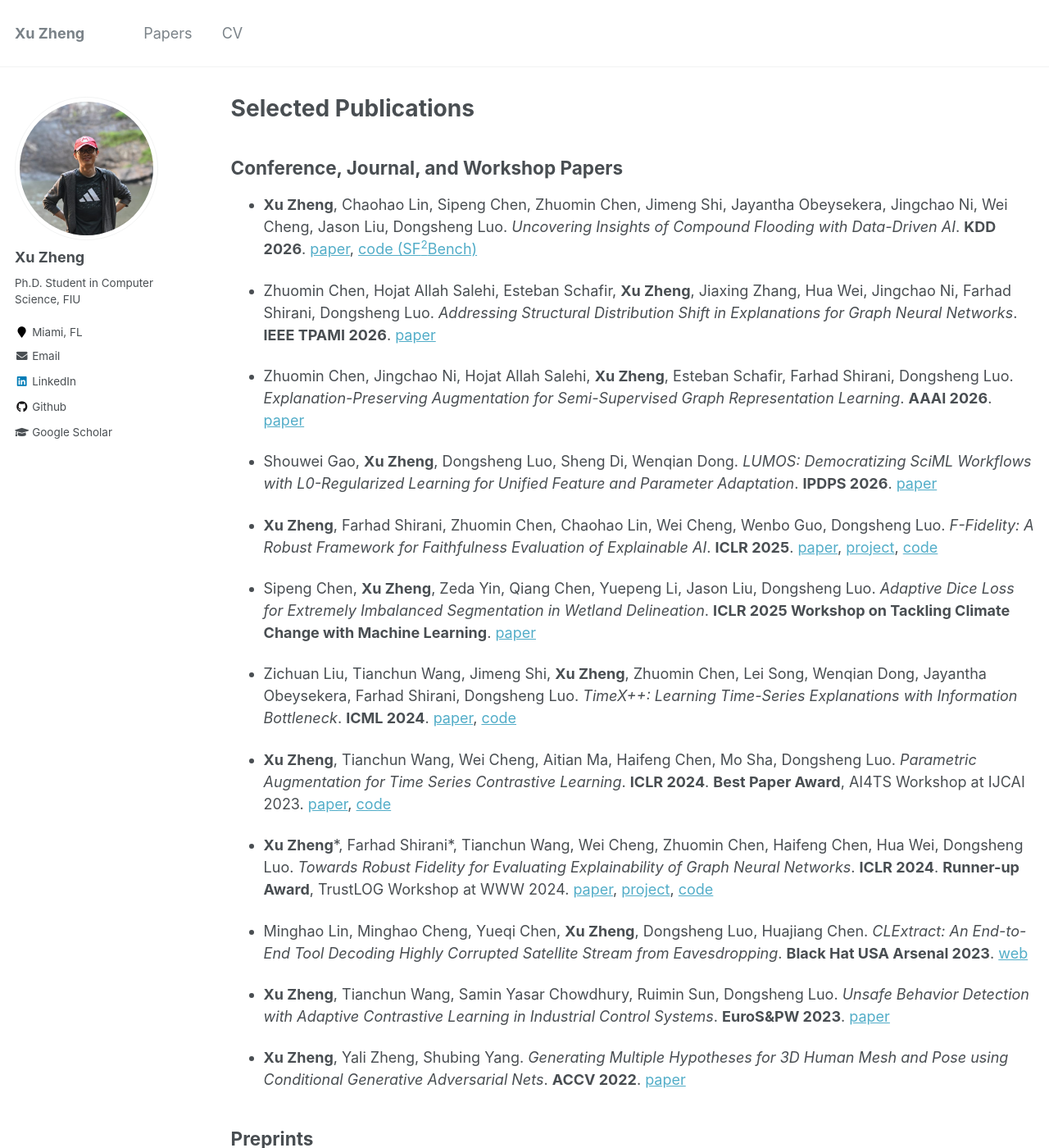
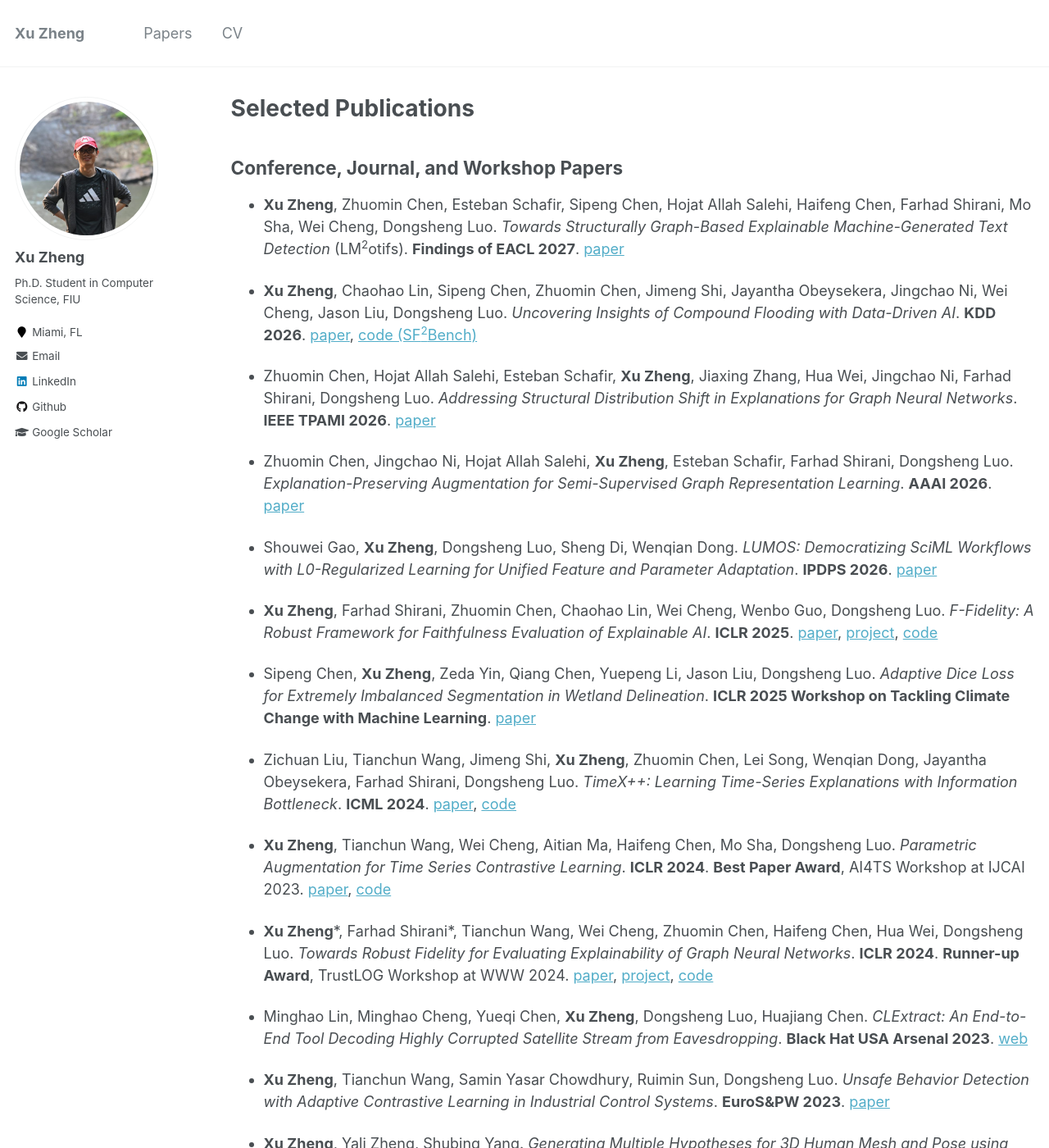
Before and after one commit to AslanDing/aslanding.github.io, a Jekyll site: the page built from _pages/publication.md, in a window 1280 px wide and 1400 px high. Shown: the whole window at 82% size. Built offline with Jekyll 4.4.1, drawn with Linux system fonts in a browser that asks for light colours; some of the changed text lies outside the part shown.

Commit message:
Publications: LM2otifs accepted to Findings of EACL 2027
- moved from Preprints to the conference list under its accepted title,
  Towards Structurally Graph-Based Explainable Machine-Generated Text
  Detection, with Mo Sha added to the author list
- added the acceptance to the Publications summary on the About page

Co-Authored-By: Claude Opus 5.5 <noreply@anthropic.com>

```diff
--- a/_pages/publication.md
+++ b/_pages/publication.md
@@ -10,6 +10,8 @@ redirect_from:
 
 Conference, Journal, and Workshop Papers
 -------
+
+- **Xu Zheng**, Zhuomin Chen, Esteban Schafir, Sipeng Chen, Hojat Allah Salehi, Haifeng Chen, Farhad Shirani, Mo Sha, Wei Cheng, Dongsheng Luo. *Towards Structurally Graph-Based Explainable Machine-Generated Text Detection* (LM<sup>2</sup>otifs). **Findings of EACL 2027**. [paper](https://arxiv.org/abs/2505.12507)
 
 - **Xu Zheng**, Chaohao Lin, Sipeng Chen, Zhuomin Chen, Jimeng Shi, Jayantha Obeysekera, Jingchao Ni, Wei Cheng, Jason Liu, Dongsheng Luo. *Uncovering Insights of Compound Flooding with Data-Driven AI*. **KDD 2026**. [paper](https://doi.org/10.1145/3770855.3818951), [code (SF<sup>2</sup>Bench)](https://github.com/AslanDing/SFBench)
 
```
Also changed, not shown: other parts of _pages/publication.md (+0 -2 lines), _pages/about.md (+1 -0 lines).
